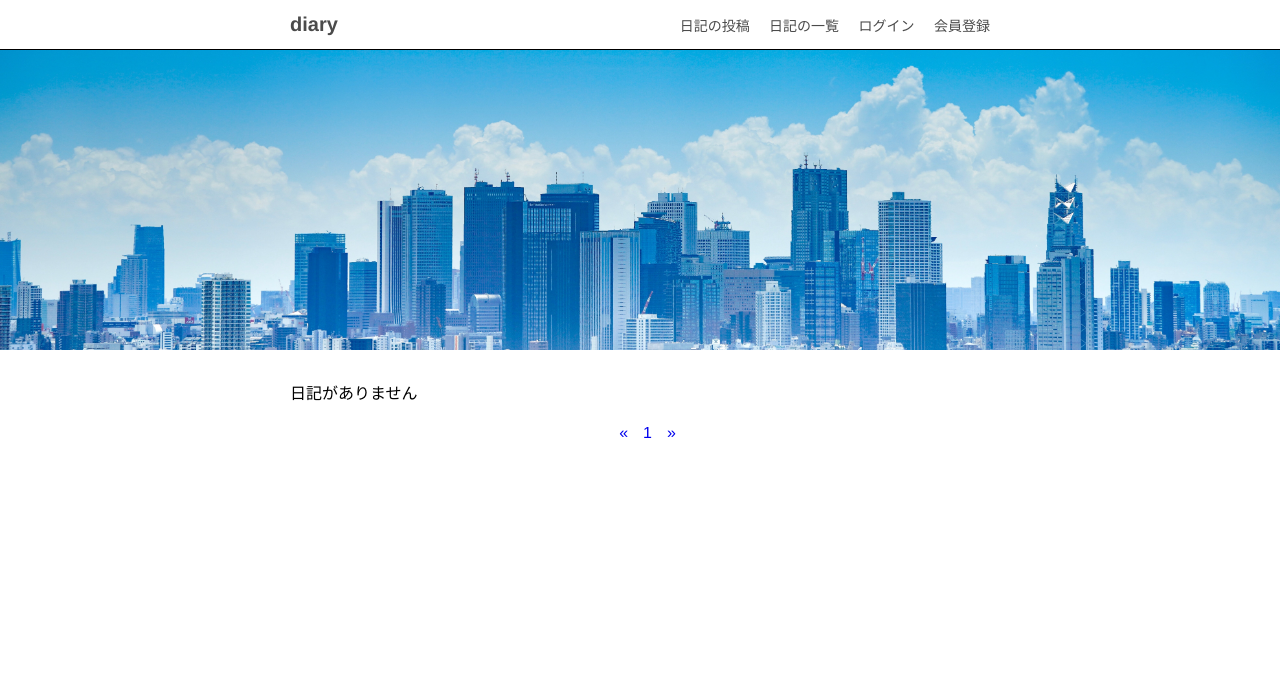
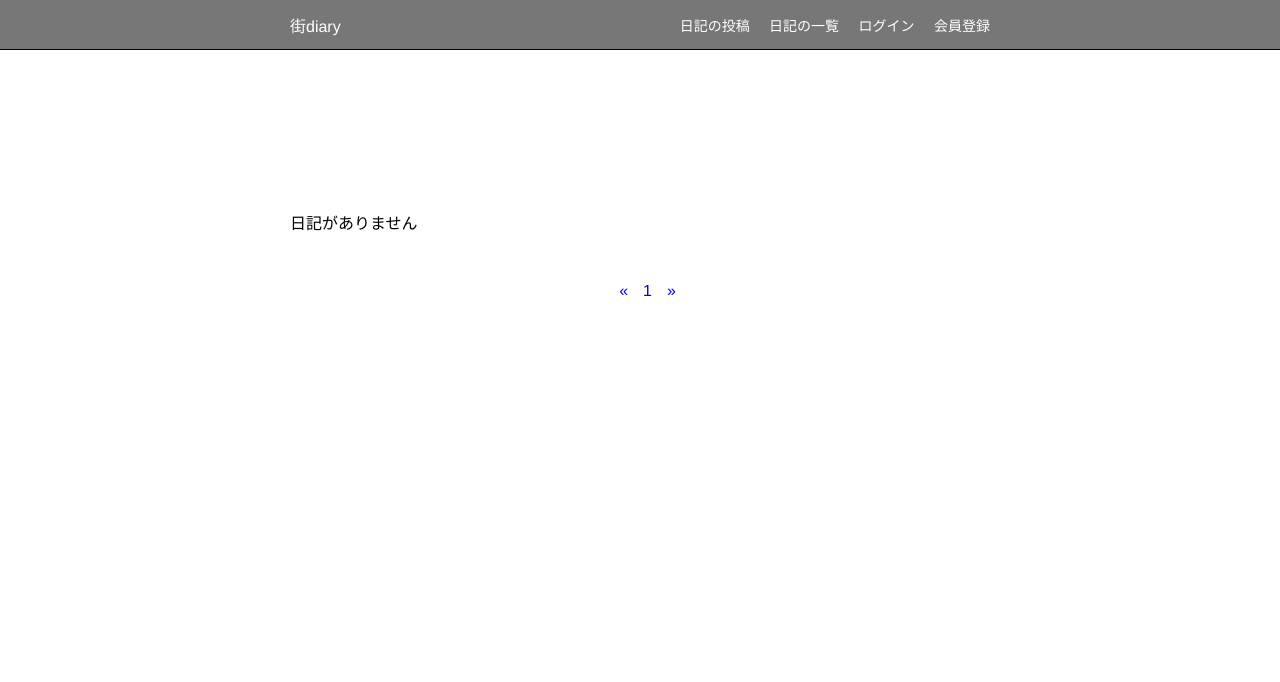
Before and after one commit to MuneyukiSatou256/MuneyukiSatou256, a Django app: page /diary/list/ in a window 1280 px wide. Shown: the top 682 px of the page. Run offline with Django 4.2, Linux system fonts and the light colour scheme; data that the repository does not hold is empty.

Commit message:
Revert "commit_20220416"
This reverts commit b446df03f359d2539c765fd123654e01e6645e8b.

```diff
--- a/diary/static/diary/css/style.css
+++ b/diary/static/diary/css/style.css
@@ -21,7 +21,8 @@ main{
 	width:100%;
 	position: absolute;
 
-
+/* 	background-image:url("./../../diary/image/town-1.jpg"); */
+	background-size:  cover;
 
 }
 
@@ -36,33 +37,24 @@ main{
 }
 
 .header-image{
-	height:300px;
-	background-image:url("./../../diary/image/buiding_2.jpg");
-	background-size:cover;
-    /*
-    background-size:coverの説明
-    画像をコンテナーいっぱいにできるだけ大きく拡大縮小し、必要に応じて画像を引き伸ばします。
-    画像の比率が要素と異なる場合は、何もない空間が残らないように、上下または左右が切り取られます。
+	width:100%;
 
-    要はコンテナの大きさいっぱいに画面を埋めるということ。
- */
-	background-size:cover;
+	text-align:center;
+
 }
 .header-is-top{
 	/*
 	border-bottom:1px solid #CCC;
 	*/
-
+	color: #fff;
 	width:100%;
 	/*
 	background-color: #f4f4f4;
 
 	position:fixed;
 	top:0;
-
-    background-color:#777;*/
-    color: #4b4b4b;
-
+*/
+    background-color:#777;
 	height:50px;
 	margin: auto;
 	border-bottom:1px solid black;
@@ -78,10 +70,8 @@ main{
 
 
 }
-.header-inner > p{
+.header-inner p{
 	margin:0;
-    font-weight:bold;
-    font-size:20px;
 
 }
 
@@ -98,8 +88,8 @@ h1 a{
 
 
 	font-size:14px;
-	 color: #4b4b4b;
-
+	/* color: #4b4b4b; */
+	color:#fff;
 	margin: 0 0 0 15px;
     border-radius: 16px;
 }
@@ -117,8 +107,8 @@ nav{
 .content-section{
 
 
-	padding-top:30px;
-	padding-bottom:20px;
+	padding-top:10rem;
+	padding-bottom:3rem;
 
 	display:grid;
 	/* column-gapは横との余白*/
@@ -227,6 +217,6 @@ footer{
 	position:absolute;/*　絶対位置　*/
 	bottom:0;
 	border-top:1px solid black;
-/* 	background-color:#777; */
+	background-color:#777;
 
 }
--- a/templates/diary_list.html
+++ b/templates/diary_list.html
@@ -24,7 +24,7 @@
 
 
 
-<p>diary</p>
+<p>街diary</p>
 <nav role="navigation" class="header-nav">
 <a href="{% url 'diary:diary_create' %}">日記の投稿</a>
 <a href="{% url 'diary:diary_list' %}">日記の一覧</a>
@@ -41,14 +41,13 @@
 </div>
 </div>
 
+<main role="main">
 <div class="header-image">
+<!--
+<a href="/"><img src="{% static 'diary/image/town-1.jpg' %}" height="300" alt="logo"></a>
+-->
 
-<!--
-<a href="/"><img src="{% static 'diary/image/town-1.jpg' %}" height="300" alt="logo"></a> -->
 </div>
-
-<main role="main">
-
 
 <body>
 
```
Also changed, not shown: diary/templatetags/ndiary1.py (deleted, +0 -22 lines), note_project/settings.py (+3 -10 lines), diary/static/diary/image/buiding_2.jpg (deleted).
